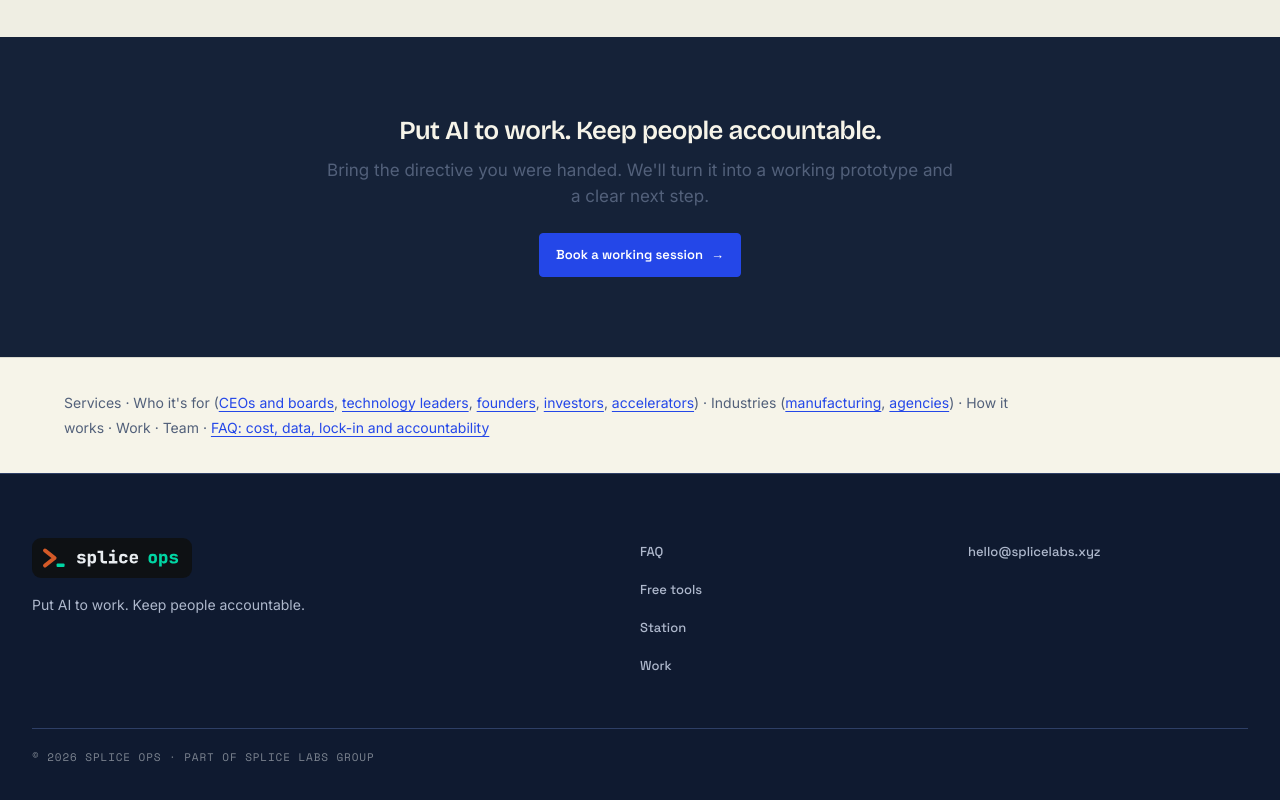
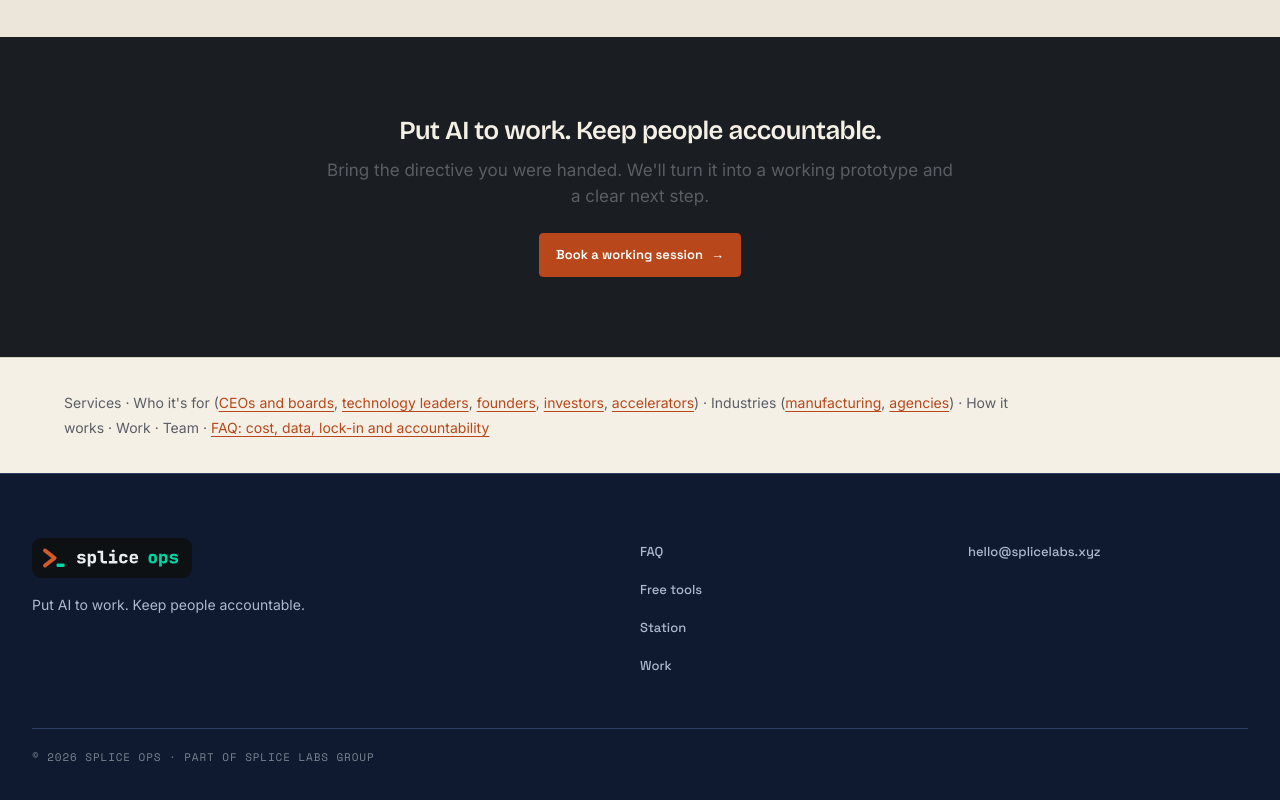
Before and after one commit to SpliceLabs/spliceworks-marketing, a Next.js app: page / in a window 1280 px wide. Shown: the part 3286-4086 px from the top of the page. Built offline with nearby package versions, Linux system fonts and the light colour scheme.

Commit message:
feat(brand): replace color tokens with the Splice Ops paper and ink palette

```diff
--- a/src/app/globals.css
+++ b/src/app/globals.css
@@ -6,41 +6,50 @@
 
 :root {
   /* Ground colors */
-  --color-paper: #f6f4e9;
-  --color-surface: #fffef8;
+  --color-paper: #f4f0e6;
+  --color-surface: #faf8f2;
   --color-raised: #ffffff;
 
   /* Text colors */
-  --color-ink: #152238;
-  --color-muted: #52607a;
+  --color-ink: #1a1d21;
+  --color-muted: #5a5e64;
 
   /* Structure / lines */
-  --color-line: #d9d9cf;
-  --color-line-strong: #152238;
-  --color-structure: #d9d9cf;
-  --color-structure-soft: #efeee3;
-  --color-structure-deep: #7c8490;
+  --color-line: #d9d2c1;
+  --color-line-strong: #1a1d21;
+  --color-structure: #d9d2c1;
+  --color-structure-soft: #ebe6d9;
+  --color-structure-deep: #8c8675;
 
-  /* Brand / systems (ultramarine) */
-  --color-primary: #2447e8;
-  --color-primary-mid: #68b5ff;
-  --color-primary-soft: #e3eeff;
+  /* Brand / systems (orange) */
+  --color-primary: #b8481b;
+  --color-primary-hover: #9a3b14;
+  --color-primary-mid: #d45a28;
+  --color-primary-soft: #fbeee5;
+  --color-on-primary: #ffffff;
 
-  /* Accent (acid lime = discovery marking only, never state, never text) */
-  --color-accent: #b8e846;
-  --color-accent-soft: #eef8d2;
+  /* Accent (brand teal = discovery marking only, never state, never body text) */
+  --color-accent: #00d6a4;
+  --color-accent-soft: #d2eee4;
+  --color-accent-text: #0a4637;
+  --color-on-accent: #0e1114;
+  --color-accent-ring: #00856a;
 
-  /* Humans, judgment, approval */
-  --color-human: #ff6848;
-  --color-human-text: #b8371f;
+  /* Humans, judgment, approval (magenta, distinct from the orange primary) */
+  --color-human: #b8407a;
+  --color-human-text: #a3346c;
+  --color-human-soft: #f8e4ee;
+  --color-on-human: #ffffff;
 
   /* Run states */
-  --color-attention: #ffc53d;
-  --color-attention-soft: #fff1cc;
-  --color-complete: #216e4e;
-  --color-blocked: #b73838;
-  --color-state-idle: #a7afbc;
-  --color-state-unknown: #7c6ea8;
+  --color-attention: #e8a317;
+  --color-attention-soft: #fbebc4;
+  --color-complete: #0b7a4b;
+  --color-complete-soft: #ddf1e6;
+  --color-blocked: #c0302b;
+  --color-blocked-soft: #f8e0de;
+  --color-state-idle: #a8a398;
+  --color-state-unknown: #7b5bb5;
 
   /* Typography */
   --font-display: var(--font-bricolage), system-ui, sans-serif;
@@ -93,7 +102,7 @@
   --ease-move: cubic-bezier(0.2, 0.7, 0.2, 1);
 
   /* Focus */
-  --focus-ring: 2px solid #68b5ff;
+  --focus-ring: 2px solid var(--color-accent-ring);
   --focus-offset: 3px;
 
   /* ==========================================================================
@@ -106,23 +115,24 @@
 
   --text-body: var(--color-ink);
   --text-secondary: var(--color-muted);
-  --text-on-accent: var(--color-ink);
+  --text-on-accent: var(--color-on-accent);
+  --text-on-primary: var(--color-on-primary);
 
   --border: var(--color-line);
   --border-strong: var(--color-line-strong);
 
   --accent: var(--color-primary);
-  --accent-hover: #1c38c2;
+  --accent-hover: var(--color-primary-hover);
   --accent-soft: var(--color-primary-soft);
 
   --link: var(--color-primary);
-  --link-hover: #1c38c2;
+  --link-hover: var(--color-primary-hover);
 
-  /* Shadows */
-  --shadow-sm: 0 1px 2px rgba(21, 34, 56, 0.06);
-  --shadow-md: 0 4px 12px rgba(21, 34, 56, 0.08);
-  --shadow-lg: 0 12px 32px rgba(21, 34, 56, 0.12);
-  --shadow-focus: 0 0 0 3px rgba(104, 181, 255, 0.4);
+  /* Shadows (fixed dark so they stay dark in both themes) */
+  --shadow-sm: 0 1px 2px rgba(14, 17, 20, 0.06);
+  --shadow-md: 0 4px 12px rgba(14, 17, 20, 0.08);
+  --shadow-lg: 0 12px 32px rgba(14, 17, 20, 0.12);
+  --shadow-focus: 0 0 0 3px var(--color-accent-ring);
 }
 
 /* ==========================================================================
@@ -132,35 +142,57 @@
 [data-theme="operational"],
 [data-theme="ink"],
 .operational {
-  --color-paper: #0f1a30;
-  --color-surface: #172542;
-  --color-raised: #1f3054;
-  --color-ink: #f6f4e9;
-  --color-muted: #aeb8cc;
-  --color-line: #2e3f66;
-  --color-line-strong: #f6f4e9;
-  --color-structure-soft: #1f3054;
-  --color-primary: #7fa4ff;
-  --color-primary-mid: #7fa4ff;
-  --color-primary-soft: #1f3054;
-  --color-human: #ff8e76;
-  --color-human-text: #ff8e76;
-  --color-attention: #ffd466;
-  --color-attention-soft: #1f3054;
-  --color-complete: #6fcb9a;
-  --color-blocked: #f27c7c;
+  --color-paper: #0e1114;
+  --color-surface: #151a1f;
+  --color-raised: #1a2026;
+  --color-ink: #e6e9ec;
+  --color-muted: #8f98a1;
+  --color-line: #262e36;
+  --color-line-strong: #e6e9ec;
+  --color-structure: #262e36;
+  --color-structure-soft: #1a2026;
+  --color-structure-deep: #617079;
+  --color-primary: #ee6a33;
+  --color-primary-hover: #f58552;
+  --color-primary-mid: #ee6a33;
+  --color-primary-soft: #2e1a12;
+  --color-on-primary: #0e1114;
+  --color-accent: #00d6a4;
+  --color-accent-soft: #0f3a33;
+  --color-accent-text: #5cf0cb;
+  --color-on-accent: #0e1114;
+  --color-accent-ring: #00d6a4;
+  --color-human: #eb6fa6;
+  --color-human-text: #eb6fa6;
+  --color-human-soft: #2d1e28;
+  --color-on-human: #0e1114;
+  --color-attention: #f2b53a;
+  --color-attention-soft: #2e2819;
+  --color-complete: #2fd08a;
+  --color-complete-soft: #132c25;
+  --color-blocked: #f0605a;
+  --color-blocked-soft: #2e1c1e;
+  --color-state-idle: #4a545e;
+  --color-state-unknown: #a98bea;
 
   --bg: var(--color-paper);
   --bg-surface: var(--color-surface);
   --bg-raised: var(--color-raised);
   --text-body: var(--color-ink);
   --text-secondary: var(--color-muted);
+  --text-on-accent: var(--color-on-accent);
+  --text-on-primary: var(--color-on-primary);
   --border: var(--color-line);
   --border-strong: var(--color-line-strong);
   --accent: var(--color-primary);
-  --accent-hover: #a8c4ff;
+  --accent-hover: var(--color-primary-hover);
+  --accent-soft: var(--color-primary-soft);
   --link: var(--color-primary);
-  --link-hover: #a8c4ff;
+  --link-hover: var(--color-primary-hover);
+  --shadow-sm: 0 1px 2px rgba(0, 0, 0, 0.3);
+  --shadow-md: 0 4px 12px rgba(0, 0, 0, 0.35);
+  --shadow-lg: 0 12px 32px rgba(0, 0, 0, 0.45);
+  --shadow-focus: 0 0 0 3px var(--color-accent-ring);
 
   color: var(--color-ink);
   background: var(--color-paper);
@@ -196,7 +228,7 @@ body {
   z-index: 100;
   padding: var(--space-2) var(--space-4);
   background: var(--accent);
-  color: var(--text-on-accent);
+  color: var(--text-on-primary);
   border-radius: var(--radius-ctrl);
   transition: top var(--duration-control) var(--ease-move);
 }
@@ -324,15 +356,15 @@ h4 {
 /* Primary button */
 .btn-primary {
   background: var(--color-primary);
-  color: white;
+  color: var(--text-on-primary);
   border-color: var(--color-primary);
 }
 
 .btn-primary:hover {
-  background: #1c38c2;
-  border-color: #1c38c2;
+  background: var(--color-primary-hover);
+  border-color: var(--color-primary-hover);
   transform: translateY(-2px);
-  box-shadow: 0 6px 20px rgba(36, 71, 232, 0.3);
+  box-shadow: 0 6px 20px color-mix(in srgb, var(--color-primary) 30%, transparent);
 }
 
 /* Secondary button */
@@ -357,7 +389,7 @@ h4 {
 
 .btn-human:hover {
   background: var(--color-human);
-  color: white;
+  color: var(--color-on-human);
   border-color: var(--color-human);
 }
 
@@ -426,34 +458,21 @@ h4 {
   color: var(--color-ink);
 }
 .tag-human {
-  background: #ffeee9;
+  background: var(--color-human-soft);
   color: var(--color-human-text);
 }
 .tag-complete {
-  background: #e6f4ed;
+  background: var(--color-complete-soft);
   color: var(--color-complete);
 }
 .tag-blocked {
-  background: #fce8e8;
+  background: var(--color-blocked-soft);
   color: var(--color-blocked);
 }
 .tag-sample {
   background: var(--color-structure-soft);
   color: var(--color-muted);
   border: 1px dashed var(--color-line);
-}
-
-[data-theme="ink"] .tag-human,
-[data-theme="operational"] .tag-human {
-  background: rgba(255, 142, 118, 0.14);
-}
-[data-theme="ink"] .tag-complete,
-[data-theme="operational"] .tag-complete {
-  background: rgba(111, 203, 154, 0.14);
-}
-[data-theme="ink"] .tag-blocked,
-[data-theme="operational"] .tag-blocked {
-  background: rgba(242, 124, 124, 0.14);
 }
 
 @keyframes pulse {
```
